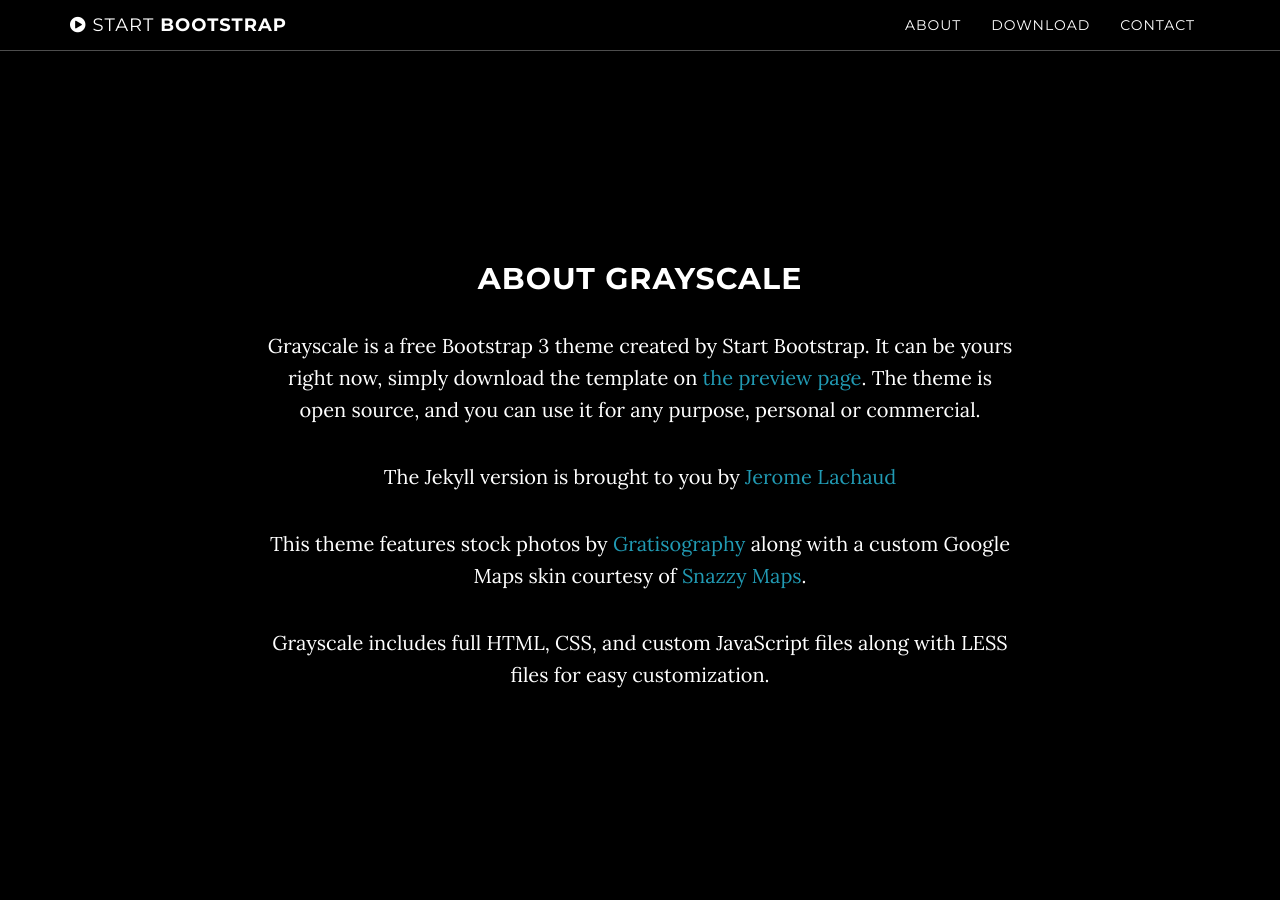
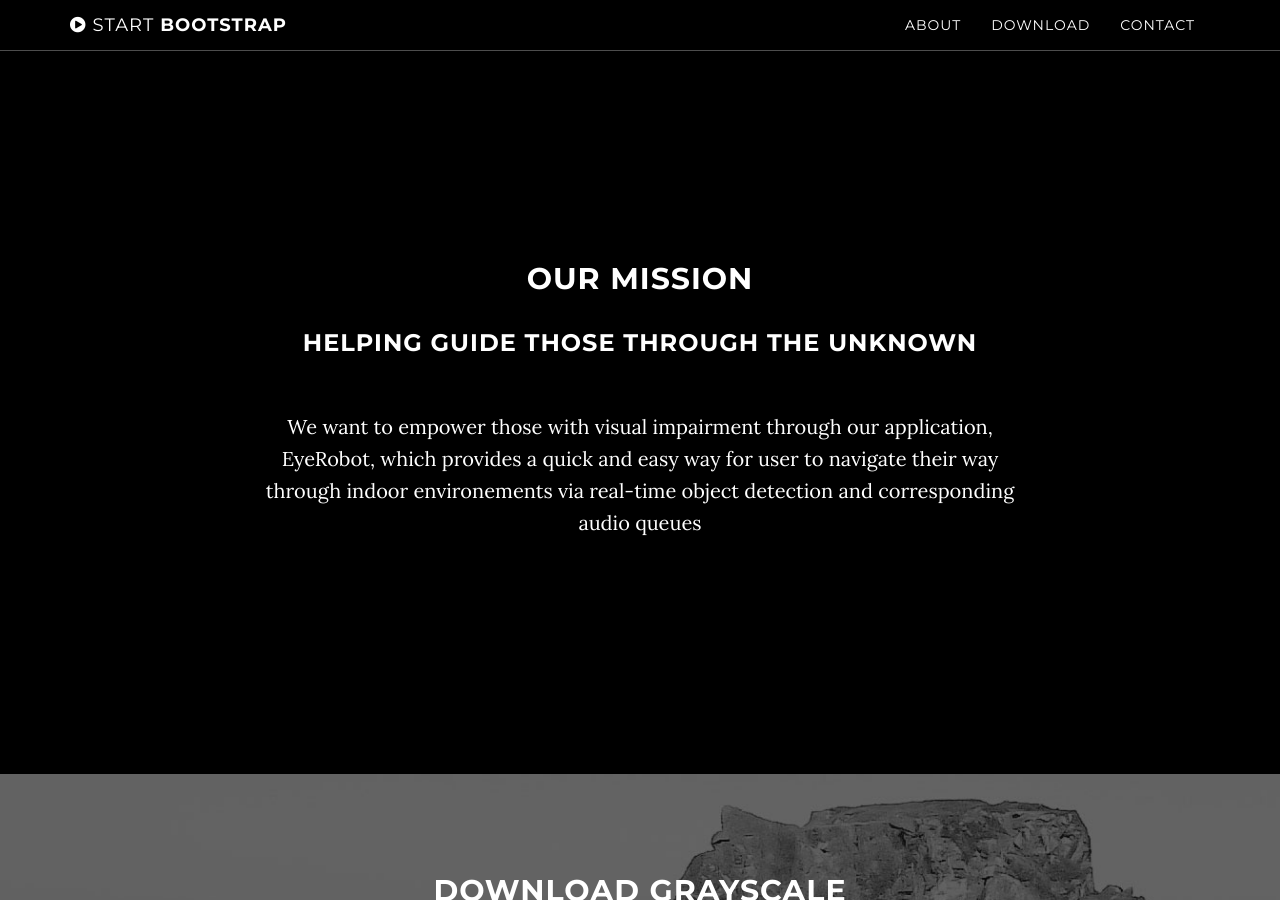
Before and after one commit to snarain677/agency-capstone-website, a Jekyll site: the page built from index.html, in a window 1280 px wide and 900 px high, scrolled down 838 px. Built offline with Jekyll 4.4.1, drawn with Linux system fonts in a browser that asks for light colours.

Commit message:
Updated text in about page

```diff
--- a/_includes/about.html
+++ b/_includes/about.html
@@ -2,11 +2,9 @@
     <section id="about" class="container content-section text-center">
         <div class="row">
             <div class="col-lg-8 col-lg-offset-2">
-                <h2>About Grayscale</h2>
-                <p>Grayscale is a free Bootstrap 3 theme created by Start Bootstrap. It can be yours right now, simply download the template on <a href="http://startbootstrap.com/template-overviews/grayscale/">the preview page</a>. The theme is open source, and you can use it for any purpose, personal or commercial.</p>
-                <p>The Jekyll version is brought to you by <a href="https://github.com/jeromelachaud">Jerome Lachaud</a></p>
-                <p>This theme features stock photos by <a href="http://gratisography.com/">Gratisography</a> along with a custom Google Maps skin courtesy of <a href="http://snazzymaps.com/">Snazzy Maps</a>.</p>
-                <p>Grayscale includes full HTML, CSS, and custom JavaScript files along with LESS files for easy customization.</p>
+                <h2>Our Mission</h2>
+		<h3>Helping guide those through the unknown</h3><br>
+		<p>We want to empower those with visual impairment through our application, EyeRobot, which provides a quick and easy way for user to navigate their way through indoor environements via real-time object detection and corresponding audio queues</p>
             </div>
         </div>
     </section>
```
